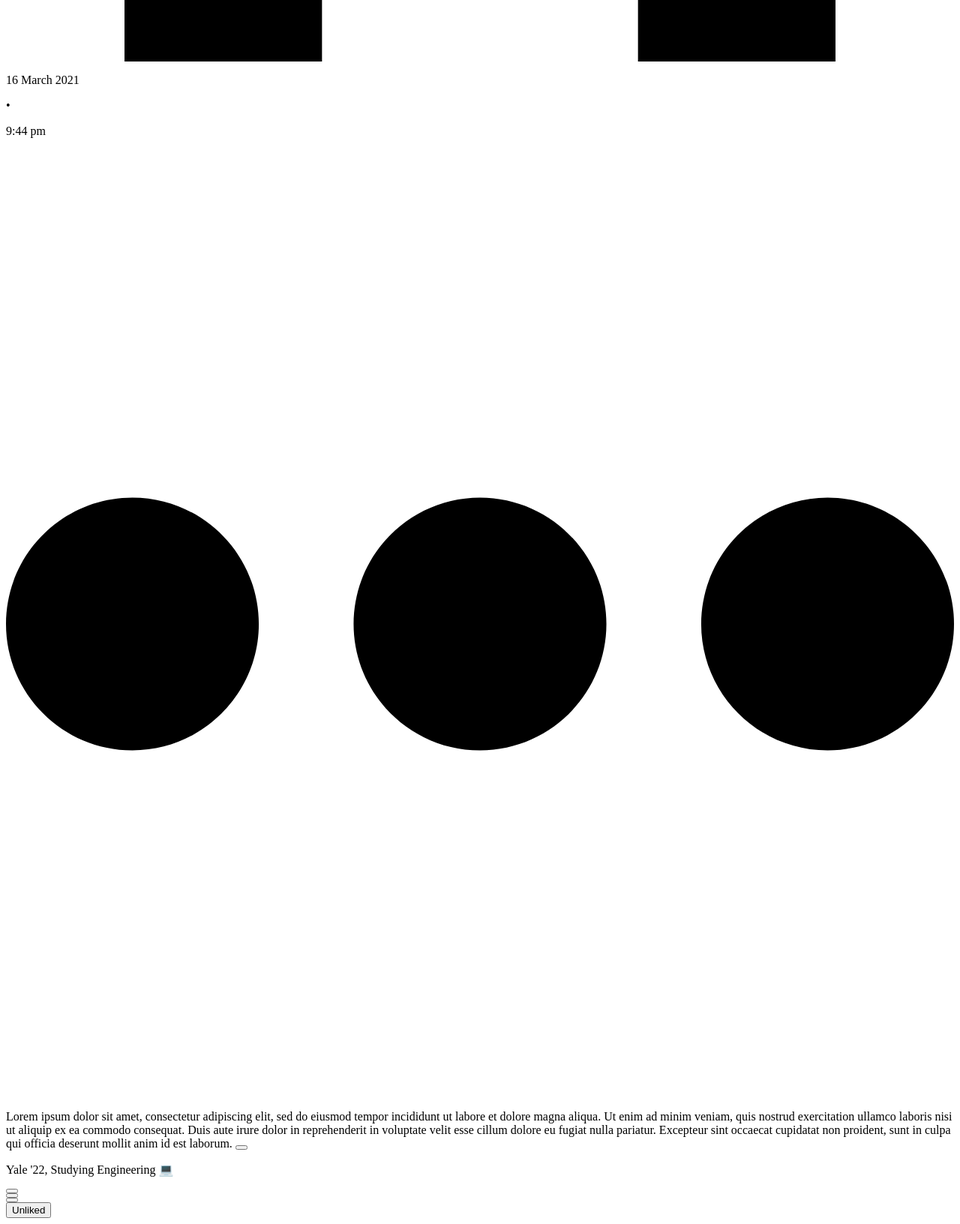
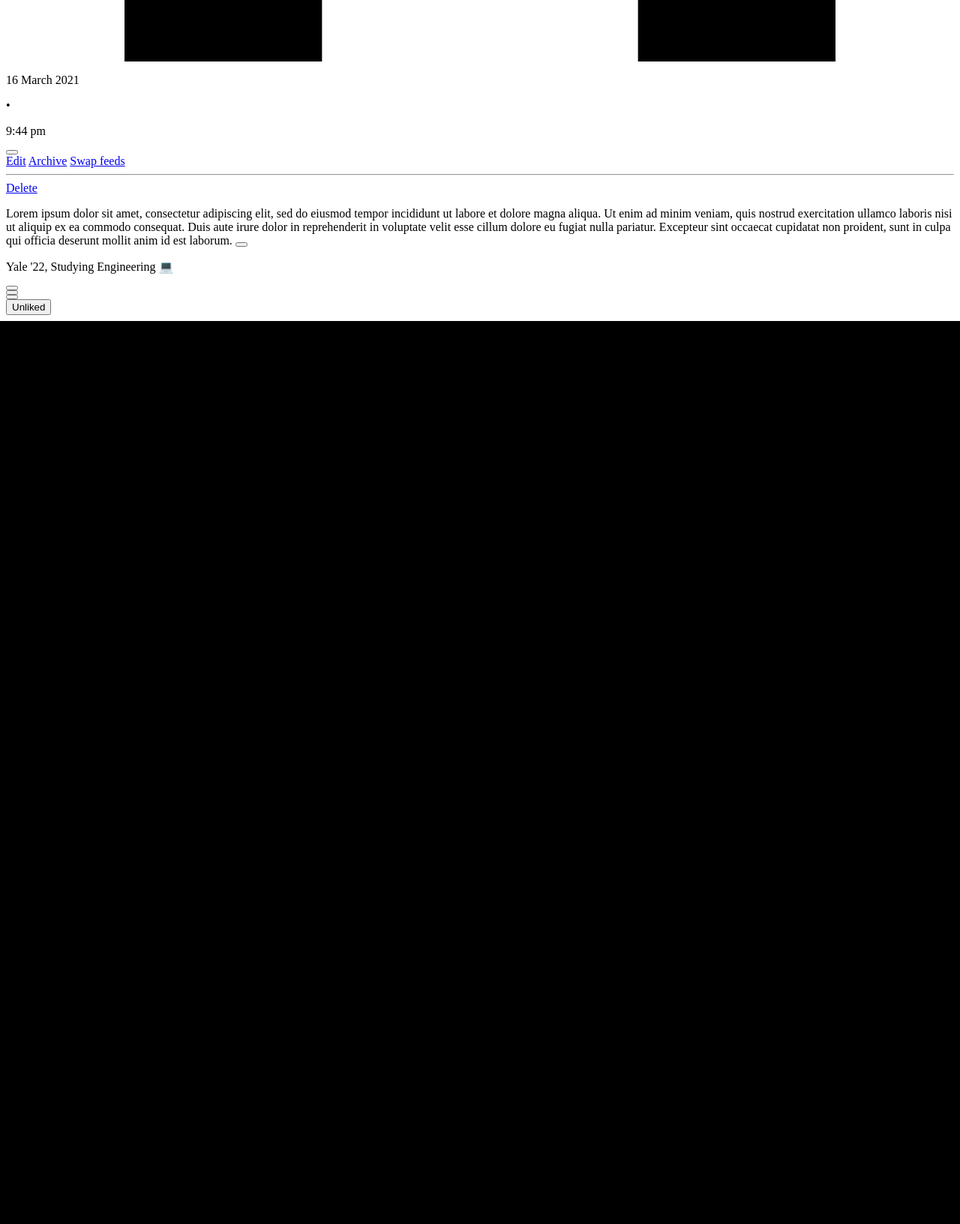
Before and after one commit to imperfectandcompany/postogon-frontend-lite, a PHP site: page /post.php in a window 1280 px wide. Shown: the part 1258-2890 px from the top of the page at 75% size. After the commit the page ends 1686 px from the top, so only its background shows below. Run offline with PHP 8.4, Linux system fonts and the light colour scheme.

Commit message:
more options dropdown, changed toast direction, fixed navbar, cleaned photo uploading, added validation check for posts

```diff
--- a/post.php
+++ b/post.php
@@ -57,9 +57,30 @@
             </div>
             <div class="flex flex-col flex-shrink-0 ml-auto leading-none text-center">
                <div>
+
+
+
+			     <div x-data="{ open: false }" class="relative">
+			    <button x-on:click="open = true" class="overflow-hidden focus:outline-none">
+
                   <svg class="h-4 leading-none text-gray-500 cursor-pointer fill-current title-font hover:text-gray-700" viewBox="0 0 60 60" xmlns="http://www.w3.org/2000/svg">
                      <path d="M8 22c-4.411 0-8 3.589-8 8s3.589 8 8 8 8-3.589 8-8-3.589-8-8-8zM52 22c-4.411 0-8 3.589-8 8s3.589 8 8 8 8-3.589 8-8-3.589-8-8-8zM30 22c-4.411 0-8 3.589-8 8s3.589 8 8 8 8-3.589 8-8-3.589-8-8-8z"></path>
                   </svg>
+				  </button>
+<div x-show.transition="open" x-on:click.away="open = false" class="absolute right-0 w-40 z-20 mt-2 py-2 bg-white border rounded shadow-xl">
+      <a href="#" class="transition-colors duration-200 block px-4 py-2 text-normal text-gray-900 rounded hover:bg-gray-100 hover:bg-opacity-30">Edit</a>
+      <a href="#" class="transition-colors duration-200 block px-4 py-2 text-normal text-gray-900 rounded hover:bg-gray-100 hover:bg-opacity-30">Archive</a>
+      <a href="#" class="transition-colors duration-200 block px-4 py-2 text-normal text-gray-900 rounded hover:bg-gray-100 hover:bg-opacity-30">Swap feeds</a>
+      <div class="py-2">
+        <hr></hr>
+    </div>
+    <a href="#" class="transition-colors duration-200 block px-4 py-2 text-normal text-gray-900 rounded hover:bg-gray-100 hover:text-red-900">
+      Delete
+    </a>
+  </div>
+				  </div>
+
+
                </div>
             </div>
          </div>
@@ -102,7 +123,7 @@
 						<button class="focus:outline-none"
 		x-on:click="$dispatch('notice', {type: 'saved', text: '⌨️ Copied to clipboard'})" @click="$clipboard(items)"
 		>
-		<div x-data="{ active: false }" :class="{ 'text-blue-500': active, 'hover:bg-blue-200': active }"  @click="active = !active" class="transition focus:outline-none focus:opacity-50 hover:bg-gray-200  focus:text-blue-500 w-8 h-8 px-2 py-2 focus:outline-none text-center rounded-full text-gray-400 cursor-pointer">
+		<div x-data="{ active: false }" :class="{ 'text-blue-500': active, 'hover:bg-blue-200': active }"  @click="active = !active" class="transition focus:outline-none focus:opacity-50 hover:bg-gray-200 focus:text-blue-500 w-8 h-8 px-2 py-2 focus:outline-none text-center rounded-full text-gray-400 cursor-pointer">
 						   <svg xmlns="http://www.w3.org/2000/svg" fill="none"  viewBox="0 0 24 24" stroke="currentColor" >
                                 <path stroke-linecap="round" stroke-linejoin="round" stroke-width="2" d="M8.684 13.342C8.886 12.938 9 12.482 9 12c0-.482-.114-.938-.316-1.342m0 2.684a3 3 0 110-2.684m0 2.684l6.632 3.316m-6.632-6l6.632-3.316m0 0a3 3 0 105.367-2.684 3 3 0 00-5.367 2.684zm0 9.316a3 3 0 105.368 2.684 3 3 0 00-5.368-2.684z" />
                             </svg>
@@ -112,7 +133,7 @@
 
 						<button x-data="{}" class="focus:outline-none"
 		x-on:click="$dispatch('notice', {type: 'download', text: '📥 Downloading...'})">
-		<div x-data="{ active: false }" :class="{ 'text-blue-500': active, 'hover:bg-blue-200': active }"  @click="active = !active" class="transition focus:outline-none focus:opacity-50 hover:bg-gray-200  focus:text-blue-500 w-8 h-8 px-2 py-2 focus:outline-none text-center rounded-full text-gray-400 cursor-pointer">
+		<div x-data="{ active: false }" :class="{ 'text-blue-500': active, 'hover:bg-blue-200': active }" @click.away="{active: false}" @click="active = !active" class="transition focus:outline-none focus:opacity-50 hover:bg-gray-200  focus:text-blue-500 w-8 h-8 px-2 py-2 focus:outline-none text-center rounded-full text-gray-400 cursor-pointer">
 		<svg xmlns="http://www.w3.org/2000/svg" fill="none"  viewBox="0 0 24 24" stroke="currentColor">
                                 <path stroke-linecap="round" stroke-linejoin="round" stroke-width="2" d="M4 16v1a3 3 0 003 3h10a3 3 0 003-3v-1m-4-4l-4 4m0 0l-4-4m4 4V4" />
 								</div>
```
Also changed, not shown: index.php (+20 -31 lines).
